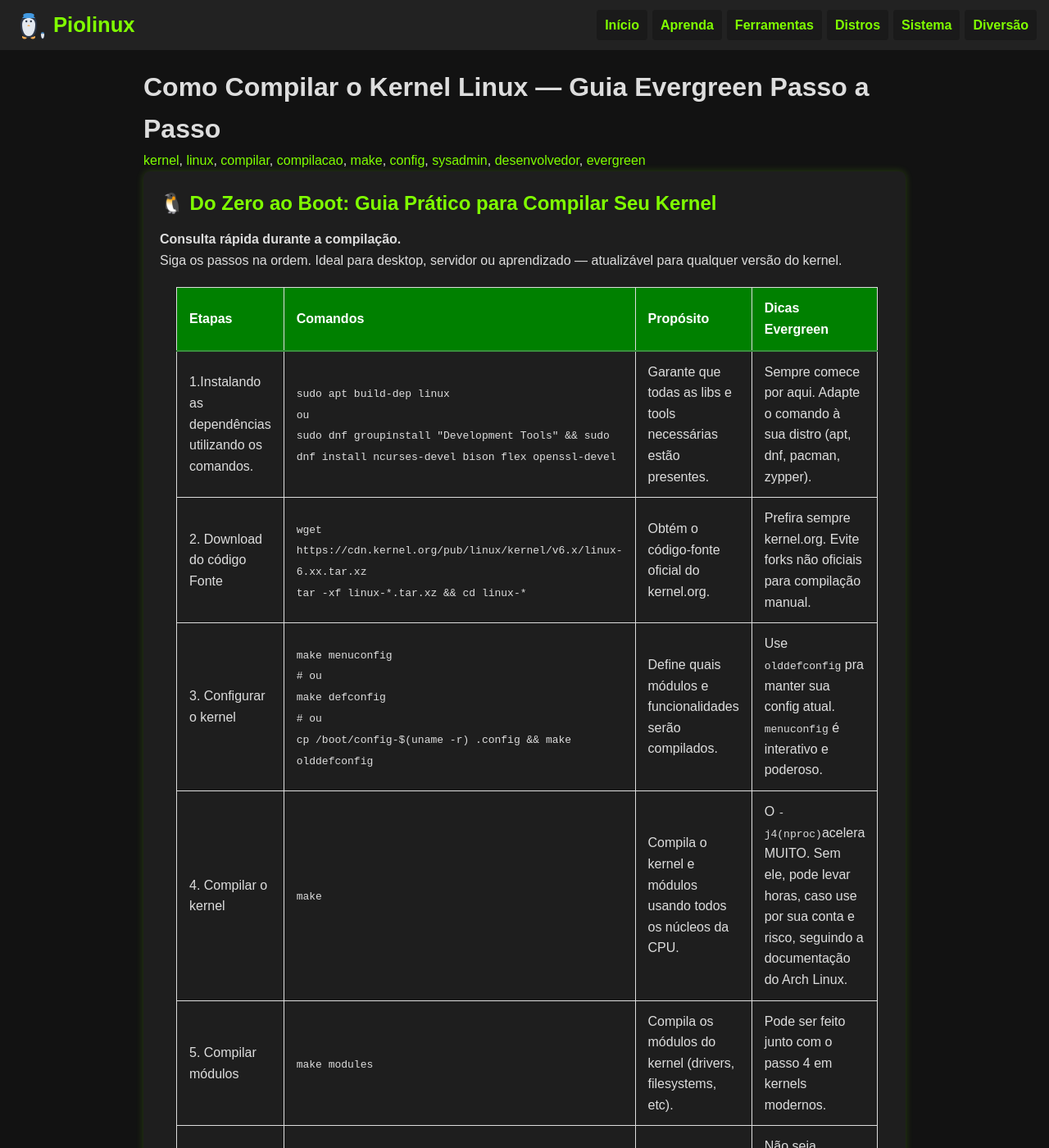
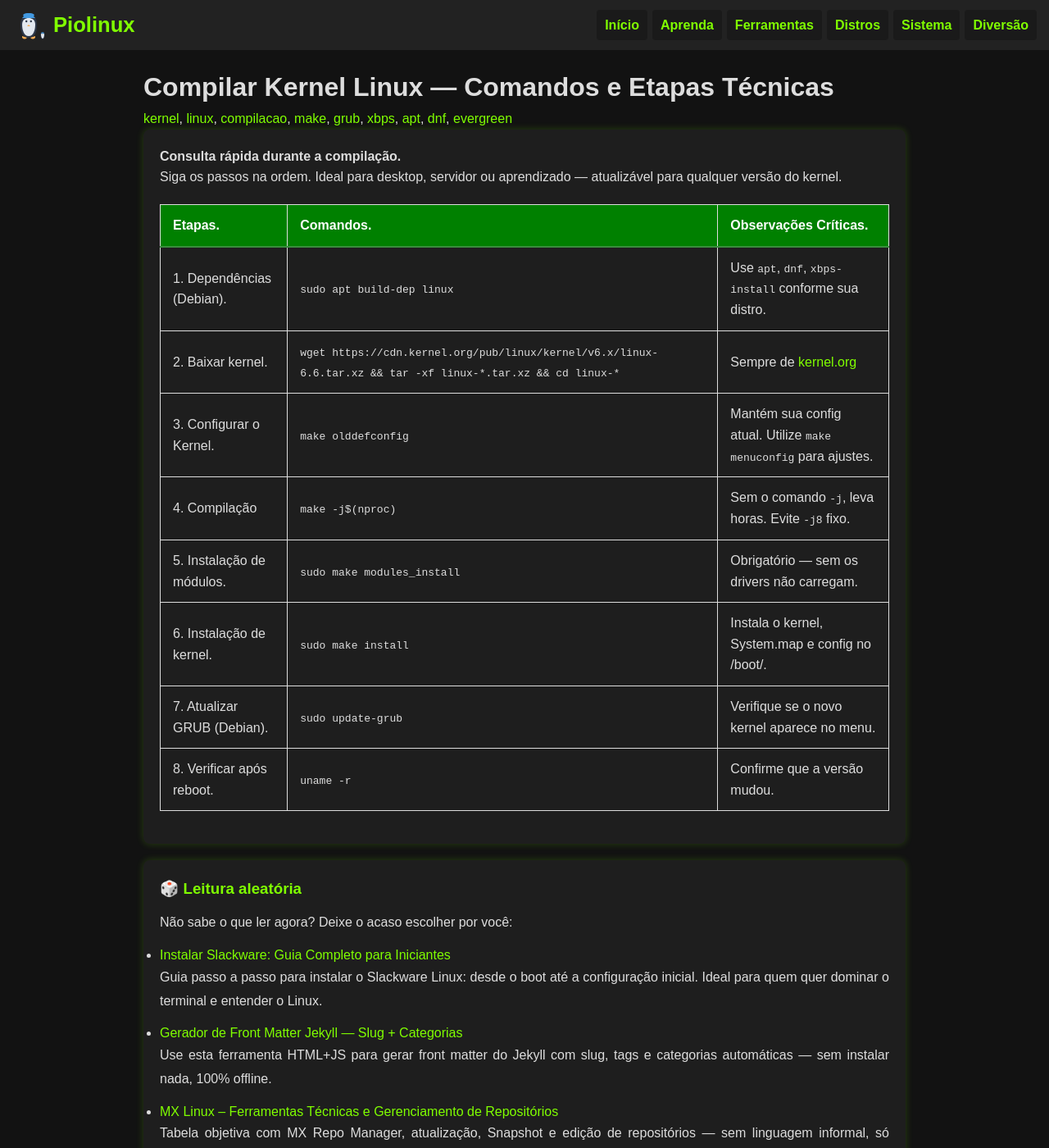
Before and after one commit to Piolinux/piolinux-site, a Jekyll site: the page built from _pages/_kernel/tabela-evergreen-como-compilar-o-kernel-linux.md, in a window 1280 px wide and 1400 px high. Shown: the whole window at 82% size. Built offline with Jekyll 4.4.1, drawn with Linux system fonts in a browser that asks for light colours; some of the changed text lies outside the part shown.

Commit message:
Add files via upload

```diff
--- a/_pages/_kernel/tabela-evergreen-como-compilar-o-kernel-linux.md
+++ b/_pages/_kernel/tabela-evergreen-como-compilar-o-kernel-linux.md
@@ -1,12 +1,11 @@
 ---
 layout: manual-seo
-title_custom: "Como Compilar o Kernel Linux — Guia Evergreen Passo a Passo | Piolinux"
-description_custom: "Aprenda a compilar qualquer versão do kernel Linux em qualquer distro. Guia universal, independente de versão, com dicas de otimização e segurança."
-title: "Como Compilar o Kernel Linux — Guia Evergreen Passo a Passo"
+title_custom: "Compilar Kernel Linux — Comandos e Etapas Técnicas | Piolinux"
+description_custom: "Tabela com comandos reais para compilar kernel Linux: dependências, configuração, make -j$(nproc), instalação e atualização do GRUB."
+title: "Compilar Kernel Linux — Comandos e Etapas Técnicas"
 permalink: /compilar-kernel/
-tags: [kernel, linux, compilar, compilacao, make, config, sysadmin, desenvolvedor, evergreen]
+tags: [kernel, linux, compilacao, make, grub, xbps, apt, dnf, evergreen]
 ---
-
 
 
 
@@ -14,7 +13,6 @@ tags: [kernel, linux, compilar, compilacao, make, config, sysadmin, desenvolvedo
 
 <section class="post-content">
 
-<h2>🐧 Do Zero ao Boot: Guia Prático para Compilar Seu Kernel</h2>
 
   <div>
     <strong> Consulta rápida durante a compilação.</strong><br>
@@ -22,130 +20,66 @@ tags: [kernel, linux, compilar, compilacao, make, config, sysadmin, desenvolvedo
   </div>
 
 
-<div style="overflow-x: auto; padding: 0 20px;">
-  <table class="evergreen-table">
+<table class="evergreen-table">
   <thead>
     <tr>
-      <th>
-
-        Etapas</th>
-      <th>Comandos</th>
-      <th>Propósito</th>
-      <th>Dicas Evergreen</th>
+      <th>Etapas.</th>
+      <th>Comandos.</th>
+      <th>Observações Críticas.</th>
     </tr>
   </thead>
   <tbody>
     <tr>
-      <td data-label="
-
-        Etapas">1.Instalando as dependências utilizando os comandos.</td>
-      <td data-label="Comandos"><code>sudo apt build-dep linux</code><br><code>ou</code><br><code>sudo dnf groupinstall "Development Tools" && sudo dnf install ncurses-devel bison flex openssl-devel</code></td>
-      <td data-label="Propósito">Garante que todas as libs e tools necessárias estão presentes.</td>
-      <td data-label="Dicas Evergreen">Sempre comece por aqui. Adapte o comando à sua distro (apt, dnf, pacman, zypper).</td>
+      <td data-label="Etapa">1. Dependências (Debian).</td>
+      <td data-label="Comando"><code>sudo apt build-dep linux</code></td>
+      <td data-label="Observação Crítica">Use <code>apt</code>, <code>dnf</code>, <code>xbps-install</code> conforme sua distro.</td>
     </tr>
     <tr>
-      <td data-label="
-
-        Etapas">2. Download do código Fonte</td>
-      <td data-label="Comandos"><code>wget https://cdn.kernel.org/pub/linux/kernel/v6.x/linux-6.xx.tar.xz</code><br><code>tar -xf linux-*.tar.xz && cd linux-*</code></td>
-      <td data-label="Propósito">Obtém o código-fonte oficial do kernel.org.</td>
-      <td data-label="Dicas Evergreen">Prefira sempre kernel.org. Evite forks não oficiais para compilação manual.</td>
+      <td data-label="Etapa">2. Baixar kernel.</td>
+      <td data-label="Comando"><code>wget https://cdn.kernel.org/pub/linux/kernel/v6.x/linux-6.6.tar.xz && tar -xf linux-*.tar.xz && cd linux-*</code></td>
+      <td data-label="Observação Crítica">Sempre de <a href="https://kernel.org">kernel.org</a></td>
     </tr>
     <tr>
-      <td data-label="
-
-        Etapas">3. Configurar o kernel</td>
-      <td data-label="Comandos"><code>make menuconfig</code><br><code># ou</code><br><code>make defconfig</code><br><code># ou</code><br><code>cp /boot/config-$(uname -r) .config && make olddefconfig</code></td>
-      <td data-label="Propósito">Define quais módulos e funcionalidades serão compilados.</td>
-      <td data-label="Dicas Evergreen">Use <code>olddefconfig</code> pra manter sua config atual. <code>menuconfig</code> é interativo e poderoso.</td>
+      <td data-label="Etapa">3. Configurar o Kernel.</td>
+      <td data-label="Comando"><code>make olddefconfig</code></td>
+      <td data-label="Observação Crítica">Mantém sua config atual. Utilize <code>make menuconfig</code> para ajustes.</td>
     </tr>
     <tr>
-      <td data-label="
-
-        Etapas">4. Compilar o kernel</td>
-      <td data-label="Comandos"><code>make </code></td>
-      <td data-label="Propósito">Compila o kernel e módulos usando todos os núcleos da CPU.</td>
-      <td data-label="Dicas Evergreen">O <code>-j4(nproc)</code>acelera MUITO. Sem ele, pode levar horas, caso use por sua conta e risco, seguindo a documenta&ccedil;&atilde;o do Arch Linux.</td>
+      <td data-label="Etapa">4. Compilação</td>
+      <td data-label="Comando"><code>make -j$(nproc)</code></td>
+      <td data-label="Observação Crítica">Sem o comando <code>-j</code>, leva horas. Evite <code>-j8</code> fixo.</td>
     </tr>
     <tr>
-      <td data-label="
-
-        Etapas">5. Compilar módulos</td>
-      <td data-label="Comandos"><code>make modules </code></td>
-      <td data-label="Propósito">Compila os módulos do kernel (drivers, filesystems, etc).</td>
-      <td data-label="Dicas Evergreen">Pode ser feito junto com o passo 4 em kernels modernos.</td>
+      <td data-label="Etapa">5. Instalação de módulos.</td>
+      <td data-label="Comando"><code>sudo make modules_install</code></td>
+      <td data-label="Observação Crítica">Obrigatório — sem os drivers não carregam.</td>
     </tr>
     <tr>
-      <td data-label="
-
-        Etapas">6. Instalar módulos</td>
-      <td data-label="Comandos"><code>sudo make modules_install</code></td>
-      <td data-label="Propósito">Copia os módulos compilados para <code>/lib/modules/</code>.</td>
-      <td data-label="Dicas Evergreen">Não seja ansioso ao pular este passo.— sem módulos, seu sistema pode não bootar.</td>
+      <td data-label="Etapa">6. Instalação de kernel.</td>
+      <td data-label="Comando"><code>sudo make install</code></td>
+      <td data-label="Observação Crítica"> Instala o kernel, System.map e config no /boot/.</td>
     </tr>
     <tr>
-      <td data-label="
-
-        Etapas">7. Instalar o kernel</td>
-      <td data-label="Comandos"><code>sudo make install</code></td>
-      <td data-label="Propósito">Instala o kernel, System.map e config no <code>/boot/</code>.</td>
-      <td data-label="Dicas Evergreen">Não ocorrerá atualização automática do GRUB, certifique-se de utilizar os comandos no terminal para atualizar.</td>
+      <td data-label="Etapa">7. Atualizar GRUB (Debian).</td>
+      <td data-label="Comando"><code>sudo update-grub</code></td>
+      <td data-label="Observação Crítica">Verifique se o novo kernel aparece no menu.</td>
     </tr>
     <tr>
-      <td data-label="
-
-        Etapas">8. Atualizar bootloader digite o comandos no terminal.</td>
-      <td data-label="Comandos"><code>sudo update-grub</code><br><code># ou</code><br><code>sudo grub2-mkconfig -o /boot/grub2/grub.cfg</code></td>
-      <td data-label="Propósito">Garante que o GRUB reconheça o novo kernel.</td>
-      <td data-label="Dicas Evergreen">Caso  o  GRUB não atualizar, você não verá o novo kernel no boot.</td>
-    </tr>
-    <tr>
-      <td data-label="
-
-        Etapas">9. Reiniciar</td>
-      <td data-label="Comandos"><code>sudo reboot</code></td>
-      <td data-label="Propósito">Reinicia o sistema para carregar o novo kernel.</td>
-      <td data-label="Dicas Evergreen">Tenha um kernel de backup no GRUB — caso algo dê errado.</td>
-    </tr>
-    <tr>
-      <td data-label="
-
-        Etapas">10. Verifique no terminal: digite os comandos.</td>
-      <td data-label="Comandos"><code>uname -r</code></td>
-      <td data-label="Propósito">Confirma que o novo kernel está rodando.</td>
-      <td data-label="Dicas Evergreen">Se a versão não mudou, algo deu errado na instalação ou no GRUB.</td>
+      <td data-label="Etapa">8. Verificar após reboot.</td>
+      <td data-label="Comando"><code>uname -r</code></td>
+      <td data-label="Observação Crítica">Confirme que a versão mudou.</td>
     </tr>
   </tbody>
 </table>
-
-<h2>Conclusão</h2>
-
-<p>
- Compilar seu kernel não é vaidade é liberdade com responsabilidade.
-</p>
-
-
-</div>
-
-
-<blockquote style="background: #1a1a1a; padding: 20px; border-left: 4px solid #00ff9d; margin: 2rem; font-family: monospace; color: #e0e0e0;">
-  <strong>AVISO EVERGREEN:</strong> Sempre tenha um kernel antigo funcional no GRUB. Compilação de kernel pode quebrar seu sistema. Faça em ambiente de teste ou backup completo antes.
-</blockquote>
-
-
-<blockquote style="background: #1a1a1a; padding: 1.5rem; border-left: 4px solid #ff5555; margin: 2rem 0; font-family: monospace; color: #ffcc00;">
-  <strong>NOTA TÉCNICA:</strong> Este guia é independente de versão. Sempre verifique a documentação oficial do kernel para flags ou dependências específicas da sua compilação.
-</blockquote>
-
 </section>
 
 <script type="application/ld+json">
 {
   "@context": "https://schema.org",
   "@type": "TechArticle",
-  "headline": "Como Compilar o Kernel Linux — Guia Evergreen Passo a Passo",
-  "description": "Aprenda a compilar qualquer versão do kernel Linux em qualquer distro. Guia universal, independente de versão, com dicas de otimização e segurança.",
-  "articleBody": "Este guia ensina como compilar o kernel Linux do zero: desde a instalação das dependências necessárias, download do código-fonte no kernel.org, configuração via 'make menuconfig' ou 'make defconfig', compilação paralela com 'make -j$(nproc)', instalação dos módulos e do kernel com 'make modules_install install', até a atualização do bootloader (GRUB ou systemd-boot). Inclui dicas de otimização para seu hardware, segurança (como desativar módulos desnecessários) e rollback em caso de falha.",
+  "headline": "Compilar Kernel Linux — Comandos e Etapas Técnicas",
+  "description": "Tabela com comandos reais para compilar kernel Linux: dependências, configuração, make -j$(nproc), instalação e atualização do GRUB.",
+  "articleBody": "Comandos para compilar kernel Linux: instalação de dependências por distro, download do kernel.org, configuração com make olddefconfig, compilação com make -j$(nproc), instalação com make modules_install install, atualização do GRUB com update-grub ou grub2-mkconfig.",
   "inLanguage": "pt-BR",
   "url": "{{ page.url | absolute_url }}",
   "mainEntityOfPage": {
```
Also changed, not shown: other parts of _pages/_kernel/tabela-evergreen-como-compilar-o-kernel-linux.md (+2 -2 lines).
